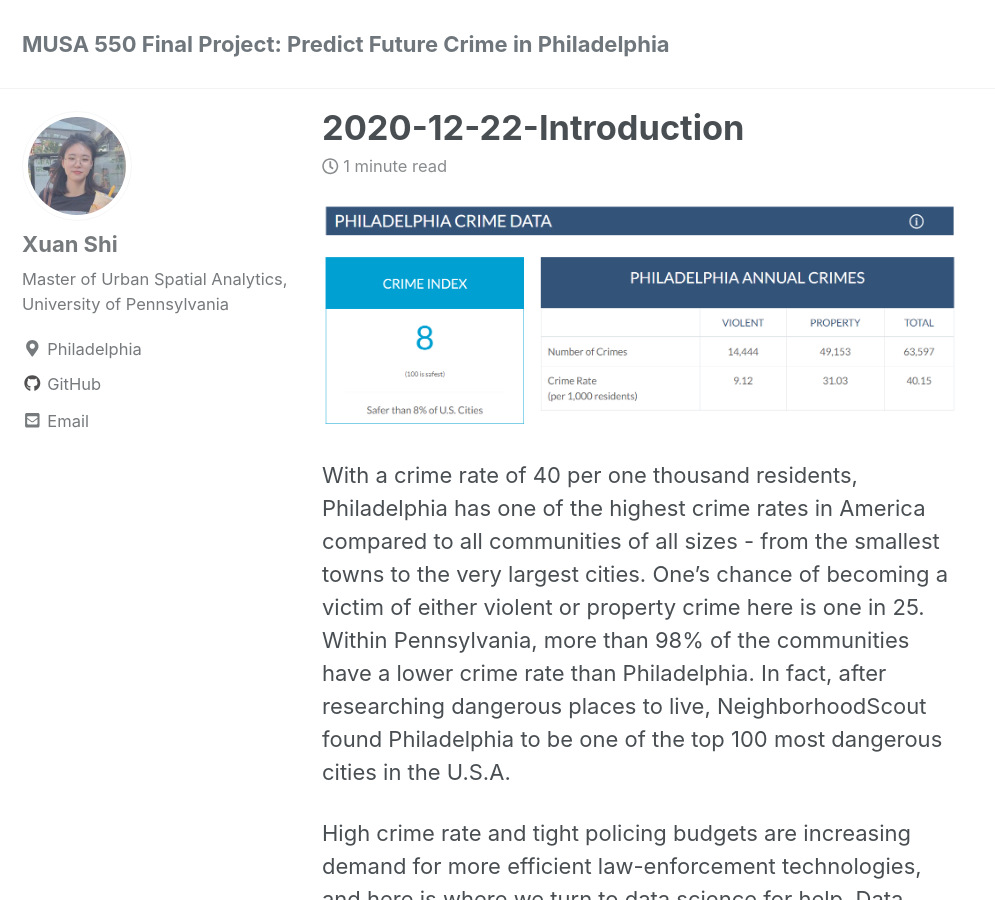
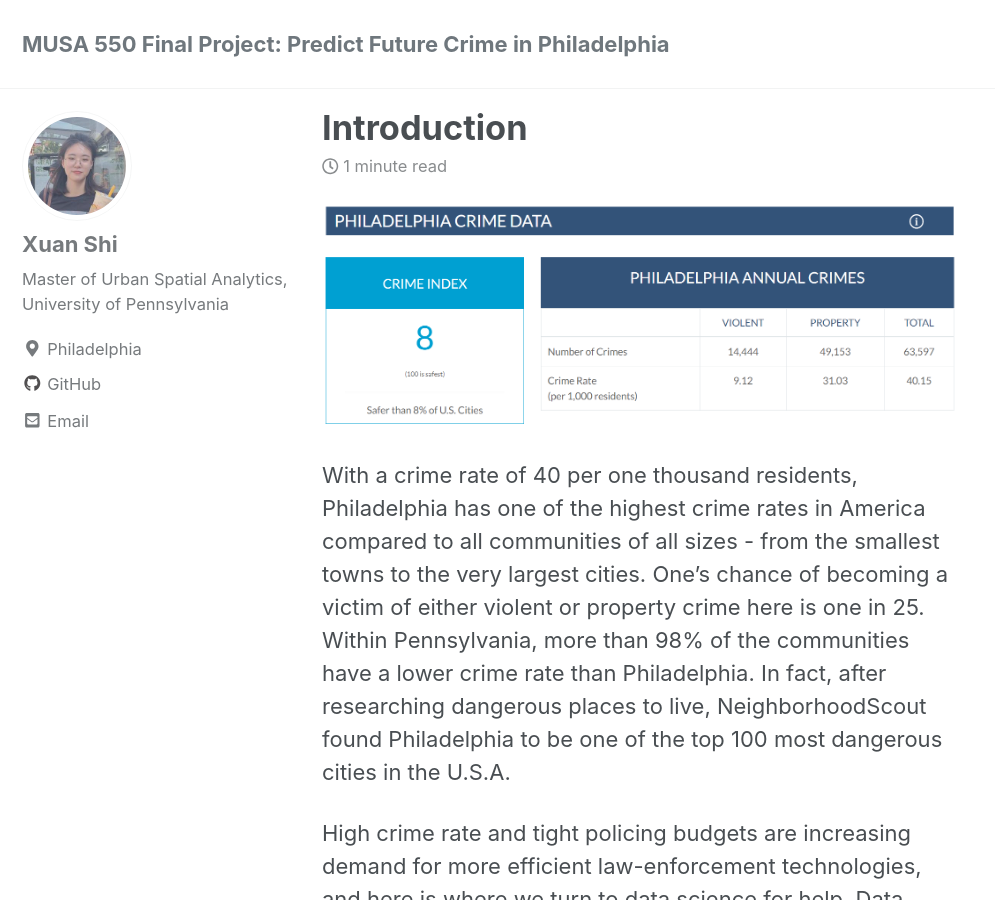
Before and after one commit to Seren-SX/MUSA550-final, a Jekyll site: the page built from _posts/2020-12-22-Introduction.md, in a window 1280 px wide and 900 px high. Shown: the whole window, without its empty margins (0-995 px from the left). Built offline with Jekyll 4.4.1, drawn with Linux system fonts in a browser that asks for light colours; cached includes are drawn as plain includes; nearby versions of some CDN libraries; a script that is not in the unit is left out.

Commit message:
Update 2020-12-22-Introduction.md

```diff
--- a/_posts/2020-12-22-Introduction.md
+++ b/_posts/2020-12-22-Introduction.md
@@ -1,6 +1,6 @@
 ---
 published: true
-title: 2020-12-22-Introduction
+title: Introduction
 date: 2020-12-22T00:00:00.000Z
 tags:
   - predictive policing
```
